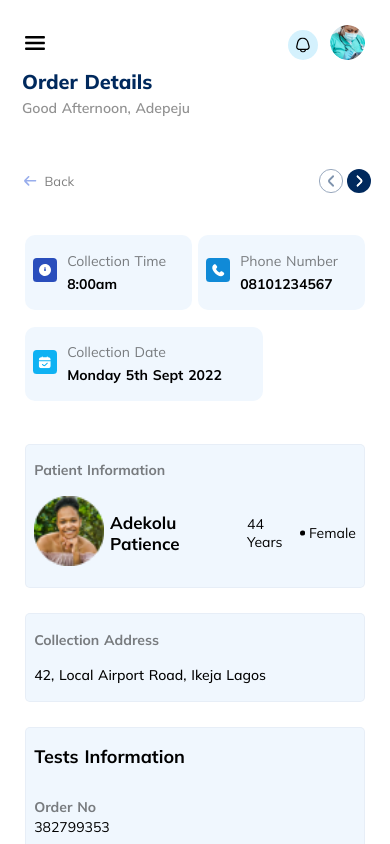
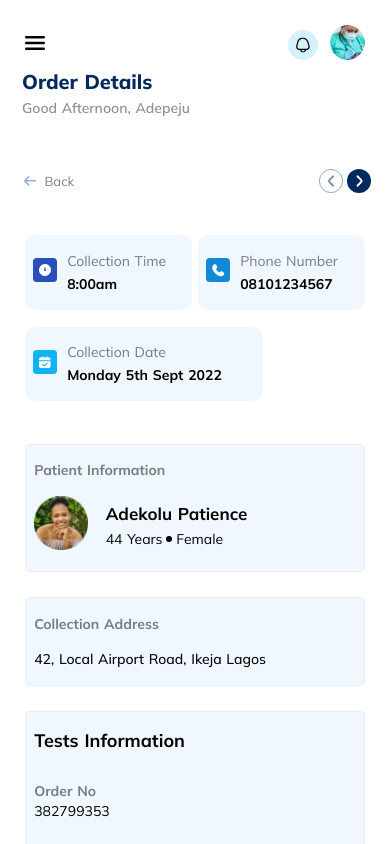
Before and after one commit to volumide/phlebs-app-frontend, a Nuxt app: page /to-do-orders/1 in a window 390 px wide. Shown: the top 844 px of the page. Built offline with nearby package versions, Linux system fonts and the light colour scheme.

Commit message:
developed orderDetails page

```diff
--- a/components/Orders/OrderDetail.vue
+++ b/components/Orders/OrderDetail.vue
@@ -407,6 +407,20 @@ export default {
     height: 24px;
   }
 
+  .patient_inner {
+    gap: 4.5vw;
+  }
+
+  .patient_image img {
+    width: 54px;
+    height: 54px;
+  }
+
+  .patient_details {
+    flex-direction: column;
+    align-items: flex-start;
+  }
+
   .patient_title,
   .test_title {
     margin-bottom: 2vh;
```
